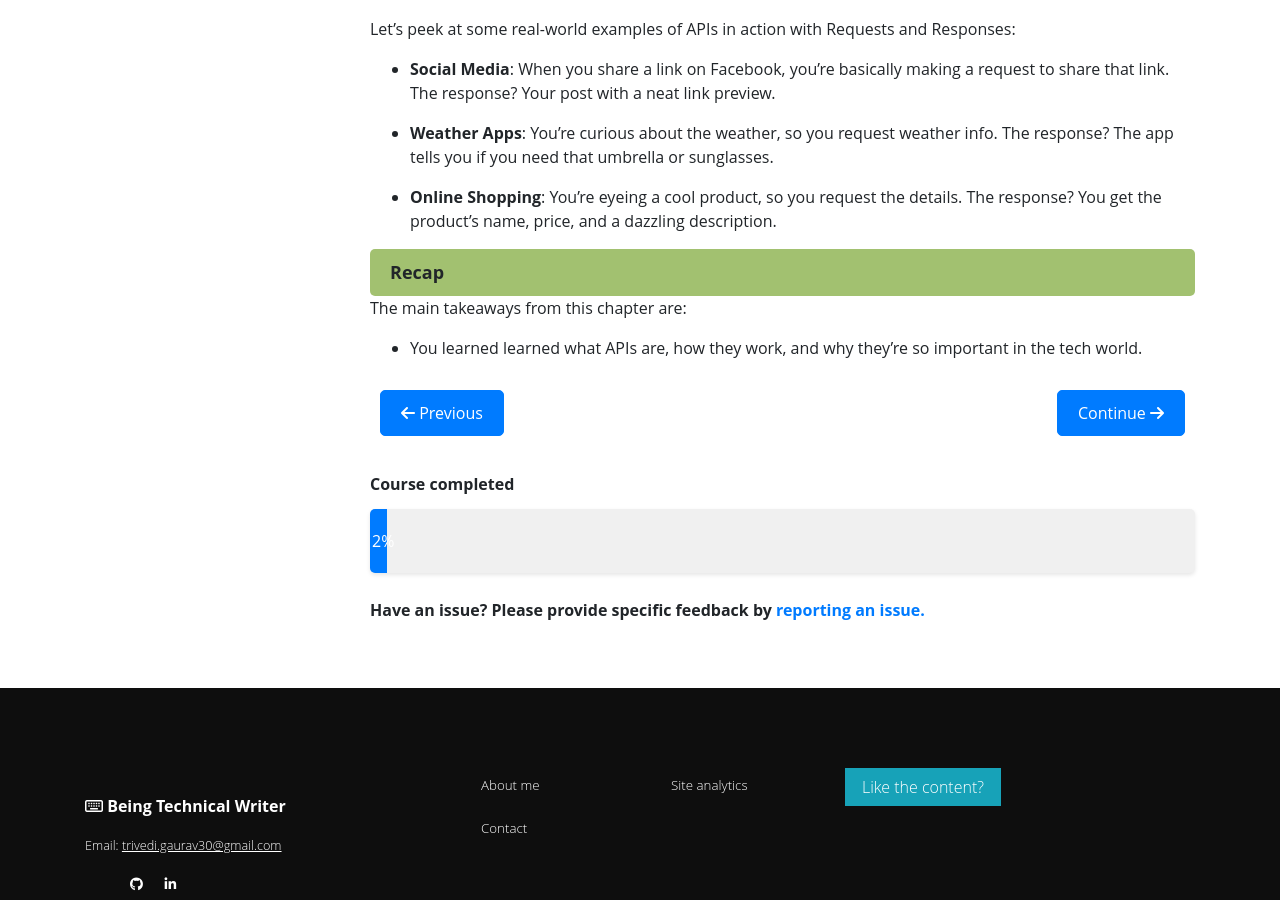
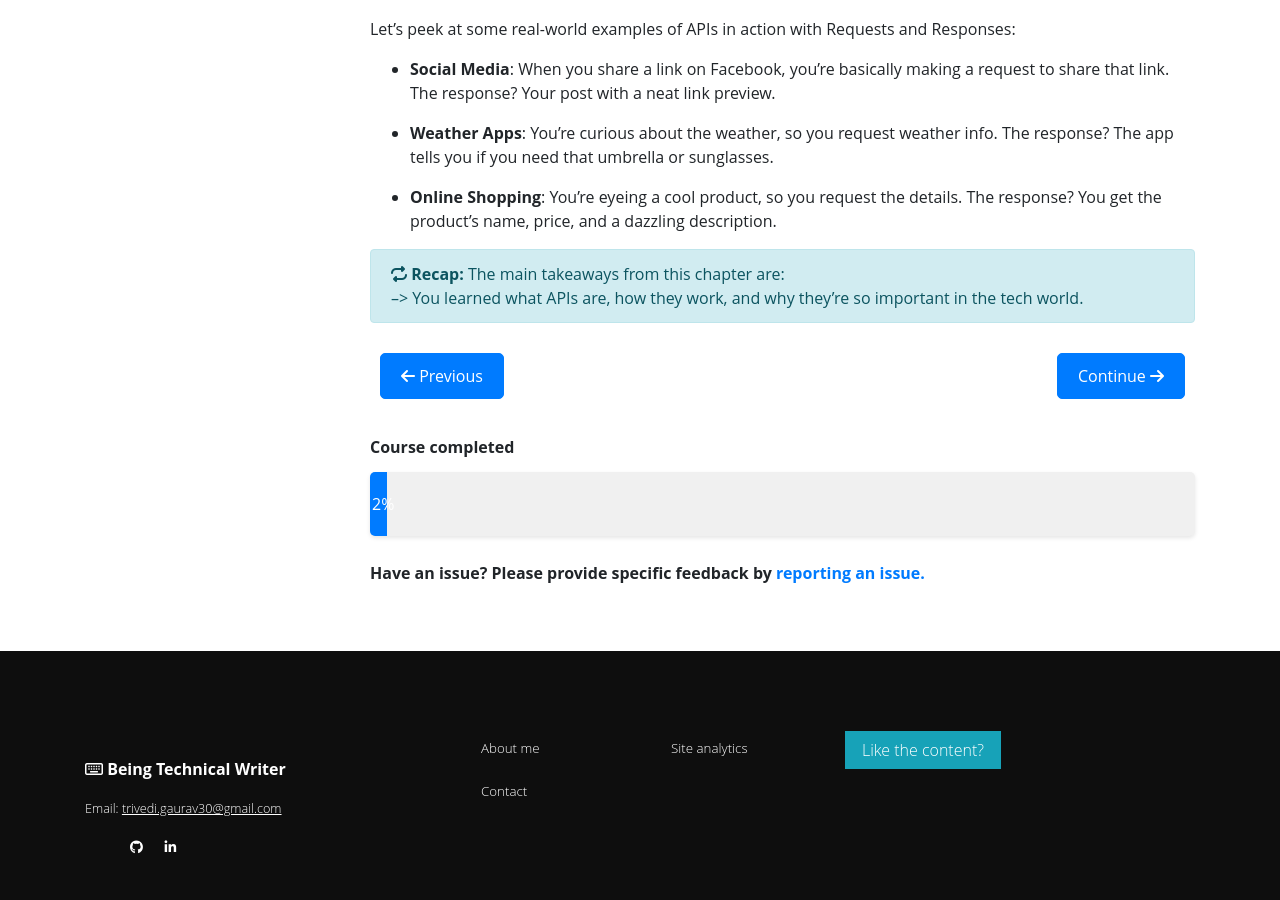
Before and after one commit to gautriv/apidocumentation, a Jekyll site: the page built from pages/mydoc/introduction.md, in a window 1280 px wide and 900 px high, scrolled down 1124 px. Built offline with Jekyll 4.4.1, drawn with Linux system fonts in a browser that asks for light colours; nearby versions of some CDN libraries; comment, search, counter and statistics services are not loaded.

```diff
--- a/pages/mydoc/introduction.md
+++ b/pages/mydoc/introduction.md
@@ -36,8 +36,7 @@ Let's peek at some real-world examples of APIs in action with Requests and Respo
 
 * **Online Shopping**: You're eyeing a cool product, so you request the details. The response? You get the product's name, price, and a dazzling description.
 
-<div class="recap">
-Recap
-</div>
-The main takeaways from this chapter are:
-* You learned learned what APIs are, how they work, and why they're so important in the tech world.
+{% include recap.html content="The main takeaways from this chapter are:
+<br>
+--> You learned what APIs are, how they work, and why they're so important in the tech world.
+" %}
```
Also changed, not shown: other parts of pages/mydoc/introduction.md (+2 -2 lines), pages/mydoc/restAPI.md (+1 -1 lines), pages/mydoc/typesofAPI.md (+2 -2 lines), pages/mydoc/whatwritersdo.md (+2 -2 lines).
